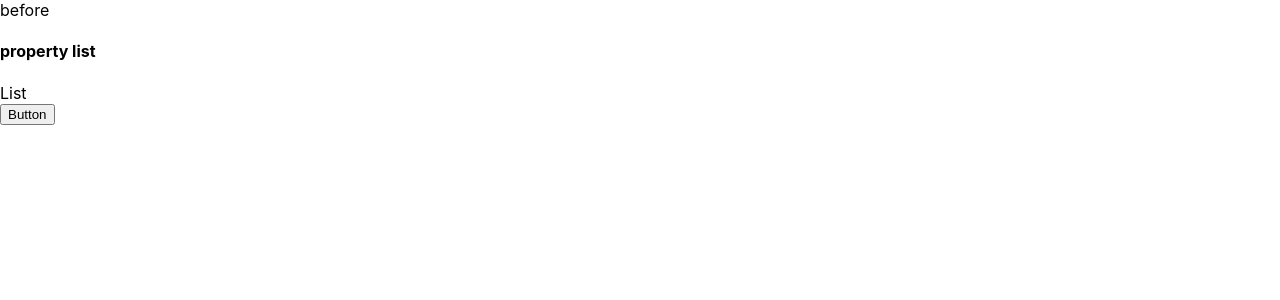
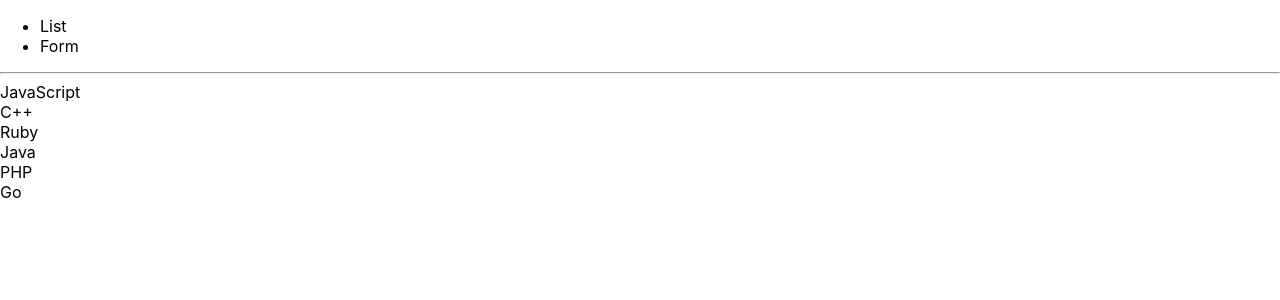
Before and after one commit to Smiyu-web/yt-react-tutorial, a React (Create React App) app: page / in a window 1280 px wide. Shown: the top 300 px of the page. Built offline with nearby package versions, Linux system fonts and the light colour scheme.

Commit message:
added lists

```diff
--- a/src/App.js
+++ b/src/App.js
@@ -1,18 +1,23 @@
 import { useState } from 'react';
 import { List } from './List';
+import { Form } from './Form';
+
 
 function App() {
-  const [description, setDescription] = useState('before');
-
-  const changeDescription = () => {
-    setDescription('after')
-  }
+  const [tab, setTab] = useState('list');
 
   return (
     <div>
-      { description }
-      <List title="property list" />
-      <button onClick={changeDescription}>Button</button>
+      <header>
+        <ul>
+          <li onClick={() => setTab('list')}>List</li>
+          <li onClick={() => setTab('form')}>Form</li>
+        </ul>
+      </header>
+      <hr />
+      {
+        tab === 'list' ? <List /> : <Form />
+      }
     </div>
   );
 }
--- /dev/null
+++ b/src/Form.js
@@ -0,0 +1,5 @@
+export const Form = () => {
+  return (
+    <div>Form</div>
+  )
+}
--- a/src/List.js
+++ b/src/List.js
@@ -1,9 +1,20 @@
-export const List = (props) => {
-  const title = props.title;
+const LANGUAGES = [
+  'JavaScript',
+  'C++',
+  'Ruby',
+  'Java',
+  'PHP',
+  'Go'
+];
+
+export const List = () => {
   return (
     <div>
-      <h4>{ title }</h4>
-      <div>List</div>
+      {
+        LANGUAGES.map((lang, index) => {
+          return <div key={index}>{ lang }</div>
+        })
+      }
     </div>
   )
 }
```
